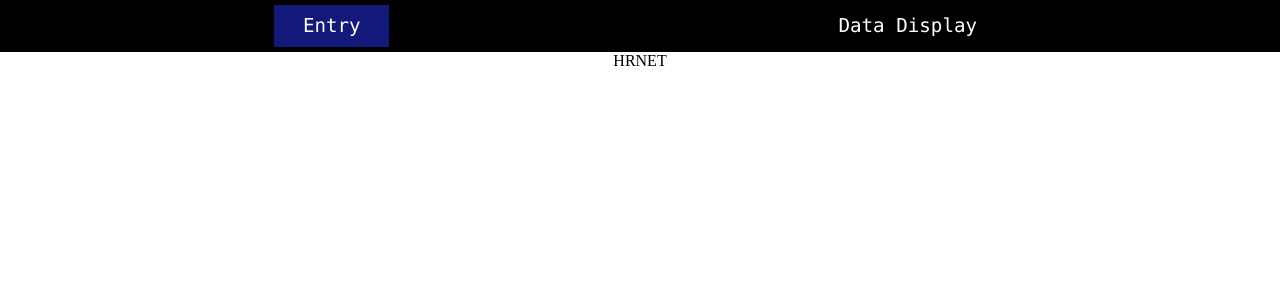
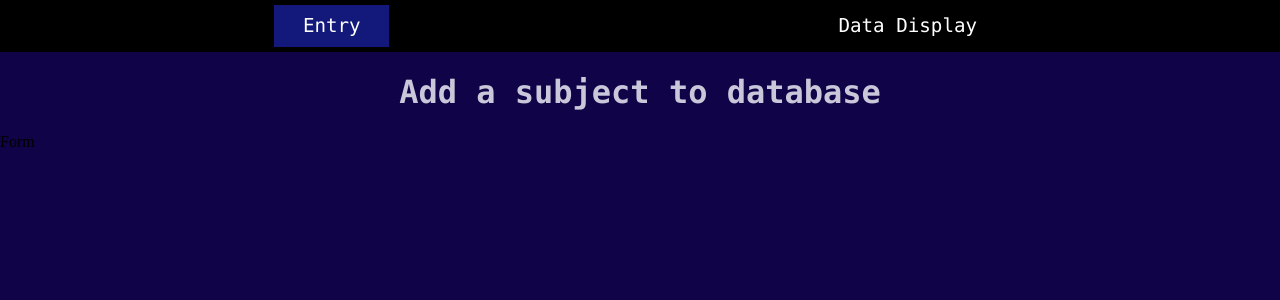
Before and after one commit to hezirel/hrnet, a React (Create React App) app: page /#/ in a window 1280 px wide. Shown: the top 300 px of the page. Built offline with nearby package versions, Linux system fonts and the light colour scheme.

Commit message:
CSS Work

```diff
--- a/src/components/app/entry/Entry.css
+++ b/src/components/app/entry/Entry.css
@@ -1,3 +1,17 @@
-.App {
+.entryView {
+  display: grid;
+  grid-template-columns: 1fr;
+  grid-template-rows: auto 1fr;
+  background-color: #110347;
+}
+
+.entryTitle h1 {
+  font-family: "Menlo";
   text-align: center;
+  color: ghostwhite;
+  opacity: 0.8;
 }
+
+.entryForm {
+  background-color: #110347;
+}
--- a/src/components/app/entry/Entry.jsx
+++ b/src/components/app/entry/Entry.jsx
@@ -6,8 +6,14 @@ import "./Entry.css";
 
 function Entry() {
 	return (
-		<div className="App">
-      HRNET
+		<div className="entryView">
+			<div className="entryTitle">
+				<h1>Add a subject to database</h1>
+			</div>
+			<div className="entryForm">
+			Form
+			</div>
+
 		</div>
 	);
 }
--- a/src/index.css
+++ b/src/index.css
@@ -6,3 +6,9 @@ code {
   font-family: source-code-pro, Menlo, Monaco, Consolas, 'Courier New',
     monospace;
 }
+
+#root {
+  display: grid;
+  grid-template-rows: auto 1fr;
+  height: 100vh;
+}
```
